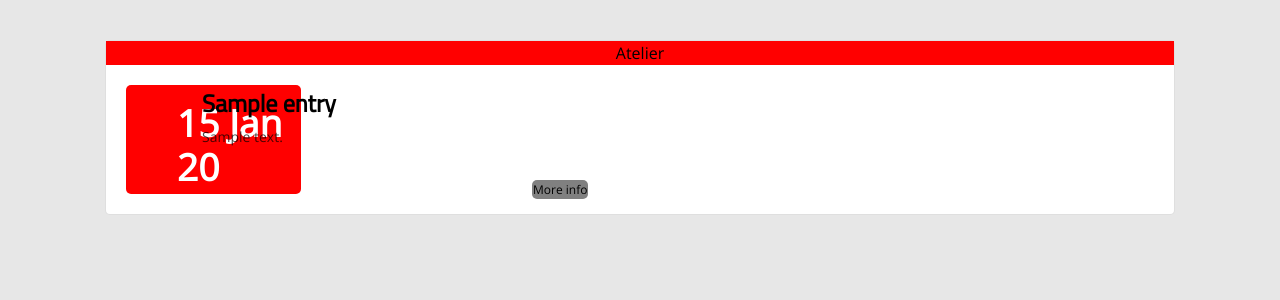
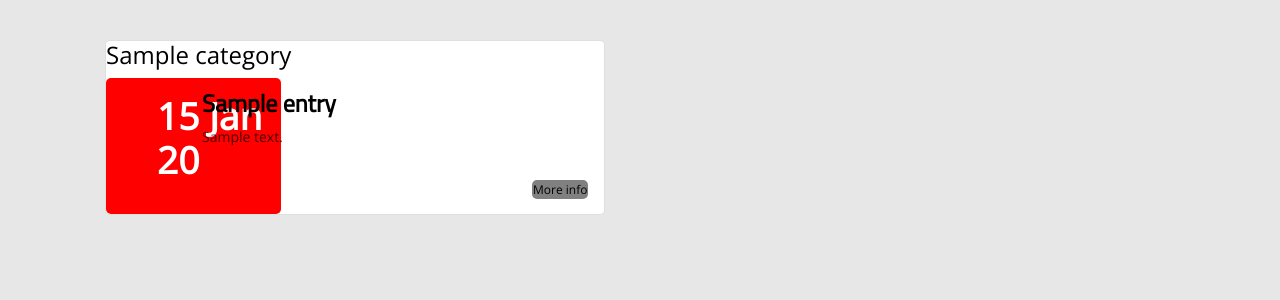
Before and after one commit to EcoleNumeriqueVivant/Shamengo, a Django app: page / in a window 1280 px wide. Shown: the part 56-356 px from the top of the page. Run offline with Django 3.2, Linux system fonts and the light colour scheme; tables that the repository leaves empty hold one stand-in row (values such as "Sample post"); some libraries are stand-ins or nearby versions.

Commit message:
Add Category model

```diff
--- a/requirements.txt
+++ b/requirements.txt
@@ -1,6 +1,7 @@
 django==2.0.4
 gunicorn
 whitenoise
+colorfield
 
 psycopg2
 psycopg2-binary
--- a/scheduler/admin.py
+++ b/scheduler/admin.py
@@ -1,5 +1,6 @@
 from django.contrib import admin
 
-from scheduler.models import Entry
+from scheduler.models import Category, Entry
 
 admin.site.register(Entry)
+admin.site.register(Category)
--- a/scheduler/models.py
+++ b/scheduler/models.py
@@ -1,21 +1,23 @@
 from django.db import models
+from colorfield.fields import ColorField
+
+class Category(models.Model):
+    class Meta:
+        verbose_name_plural = 'categories'
+
+    name = models.CharField(max_length=35)
+    color = ColorField(default='#FF0000')
+
+    def __str__(self):
+        return self.name
 
 
 class Entry(models.Model):
 
-    CATEGORY = (
-        ("Atelier", "atelier"),
-        ("Cocktail", "cocktail"),
-        ("Conference", "conference"),
-        ("E", "evenement"),
-        ("Meetup", "meetup"),
-        ("Projection", "projection"),
-        ("Reunion", "reunion"),
-    )
     name = models.CharField(max_length=100)
     date = models.DateTimeField()
     description = models.TextField()
-    category = models.CharField(max_length=2 , choices=CATEGORY)
+    category = models.ForeignKey(Category, on_delete=models.CASCADE)
     created = models.DateTimeField(auto_now_add=True)
 
     def __str__(self):
--- a/scheduler/static/css/styles.css
+++ b/scheduler/static/css/styles.css
@@ -1,12 +1,13 @@
 body{
   background-color: #E7E7E7
 }
+
+/* calendar page */
 .container{
   margin-top: 20px;
 }
 .card {
   height: 175px;
-
   background-color: #FFF;
   background-size: cover !important;
   background-position: center;
@@ -16,12 +17,13 @@ body{
   margin: 20px;
 }
 .card-date{
+  display: flex;
   position: relative;
   height: 175px;
   width: 175px;
   background-color: red;
   border-radius: 5px;
-  margin: 20px;
+
 }
 .card-date h4{
   position: absolute;
@@ -35,18 +37,15 @@ body{
 }
 
 .card-categorys {
-  display:flex;
-  justify-content: space-around;
   font-family: 'Open Sans', sans-serif;
-  background-color: red;
 }
 
-.card-description {
+.card-info {
   position: absolute;
   top: 3em;
   left: 6em;
 }
-.card-description h2 {
+.card-name h2 {
   font-size: 24px;
   font-family: 'Titillium Web', sans-serif;
   font-weight: bold;
--- a/shamengo/settings/dev.py
+++ b/shamengo/settings/dev.py
@@ -38,6 +38,7 @@ INSTALLED_APPS = [
     'django.contrib.messages',
     'django.contrib.staticfiles',
     'scheduler',
+    'colorfield',
 
 ]
 
--- a/shamengo/settings/prod.py
+++ b/shamengo/settings/prod.py
@@ -39,7 +39,7 @@ INSTALLED_APPS = [
     'django.contrib.messages',
     'django.contrib.staticfiles',
     'scheduler',
-    'schedule',
+    'colorfield',
 ]
 
 MIDDLEWARE = [
--- a/templates/_calendar_entry.html
+++ b/templates/_calendar_entry.html
@@ -1,10 +1,18 @@
-<div class="calendar_entry col-xs-12 col-sm-12">
+<div class="calendar_entry col-xs-12 col-sm-6">
   <div class="card">
-    <div class="card-categorys">{{ entry.category }}</div>
-    <div class="card-date"><h4>{{ entry.date|date:"d M y"}}</h4></div>
-    <div class="card-description">
-      <h2>{{ entry.name }}</h2>
-      <p>{{ entry.description|truncatechars:20}}</p>
+    <div class="card-categorys">
+      <h4>{{ entry.category }}</h4>
+    </div>
+    <div class="card-date">
+      <h4>{{ entry.date|date:"d M y"}}</h4>
+    </div>
+    <div class="card-info">
+      <div class="card-name">
+        <h2>{{ entry.name }}</h2>
+      </div>
+      <div class="card-description">
+        <p>{{ entry.description|truncatechars:20}}</p>
+      </div>
     </div>
     <div class="card-button">
       <a onclick="window.location='{% url 'details' pk=entry.id %}'" class="btn-treehouse">More info</a>
```
Also changed, not shown: scheduler/migrations/0001_initial.py, scheduler/migrations/0002_auto_20180508_1049.py (deleted), scheduler/migrations/0002_category_color.py (added), scheduler/migrations/0003_auto_20180511_1510.py (deleted).
